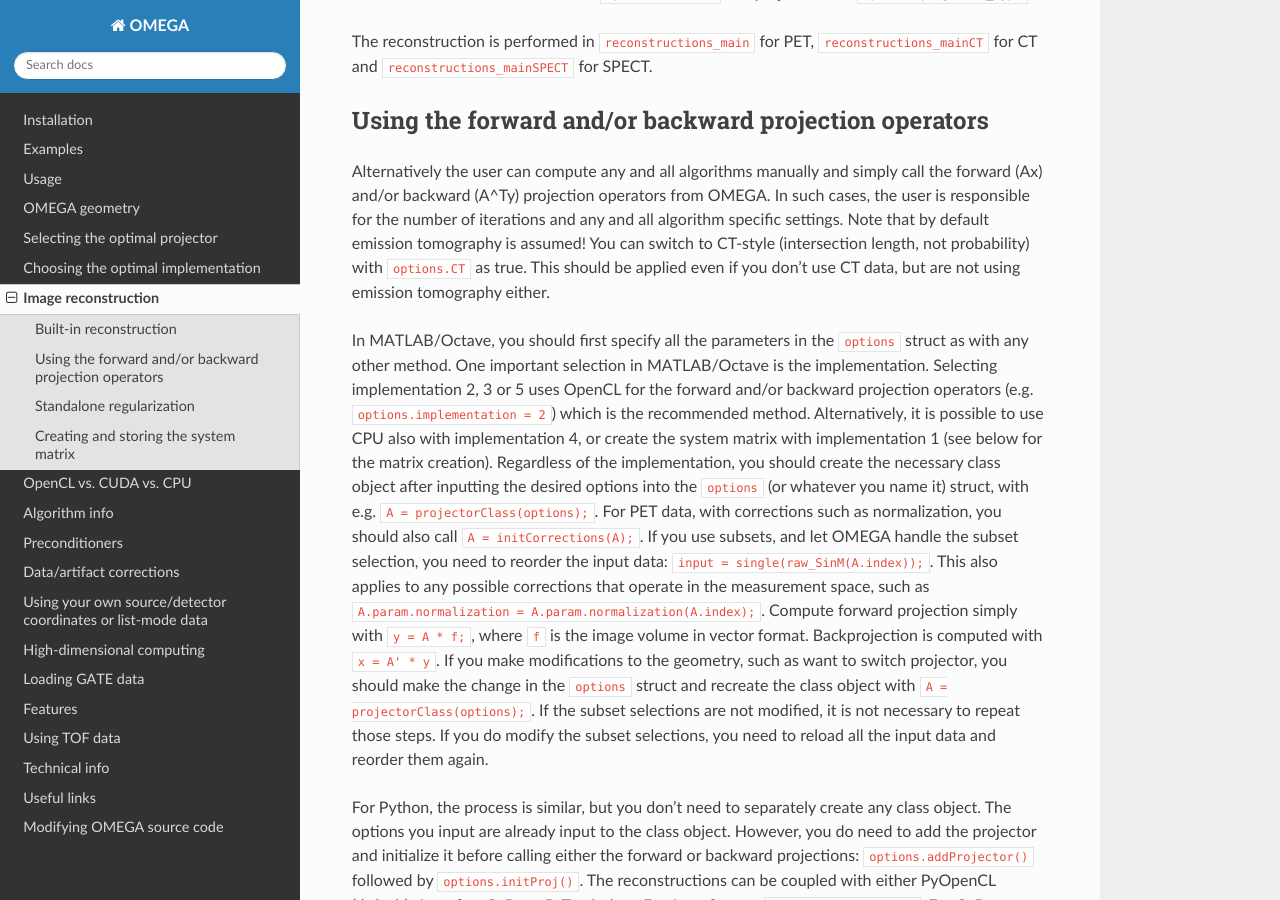
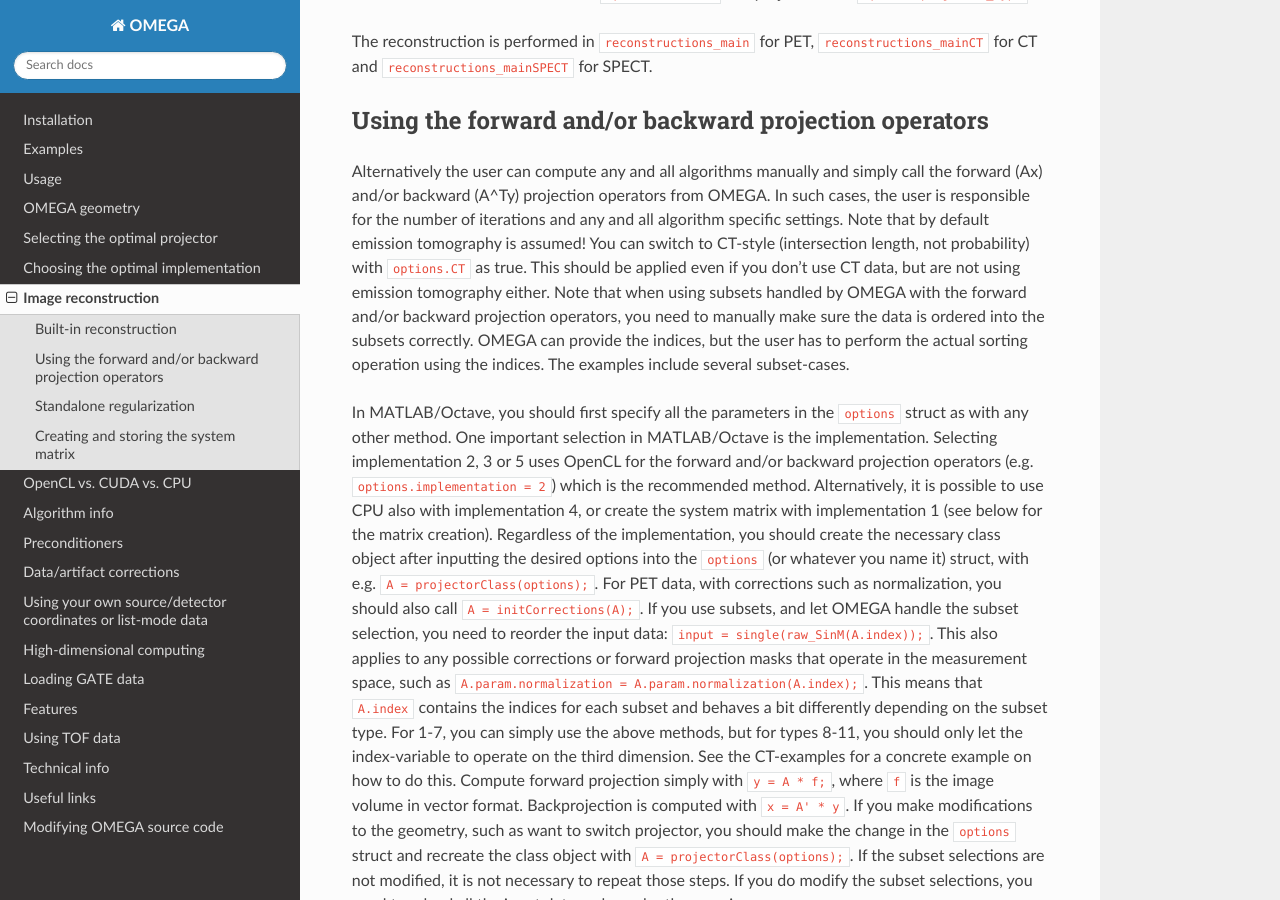
Before and after one commit to villekf/OMEGA-doc, a Sphinx documentation site: the page built from docs/source/reconstruction.rst, in a window 1280 px wide and 900 px high, scrolled down 826 px. Built offline with Sphinx 7.4.7 and the Read the Docs theme 3.1.0, drawn with Linux system fonts in a browser that asks for light colours.

Commit message:
Update reconstruction.rst

```diff
--- a/docs/source/reconstruction.rst
+++ b/docs/source/reconstruction.rst
@@ -24,22 +24,24 @@ Using the forward and/or backward projection operators
 
 Alternatively the user can compute any and all algorithms manually and simply call the forward (Ax) and/or backward (A^Ty) projection operators from OMEGA. In such cases, the user is responsible for the number of iterations and any and all algorithm
 specific settings. Note that by default emission tomography is assumed! You can switch to CT-style (intersection length, not probability) with ``options.CT`` as true. This should be applied even if you don't use CT data, but are not using emission
-tomography either.
+tomography either. Note that when using subsets handled by OMEGA with the forward and/or backward projection operators, you need to manually make sure the data is ordered into the subsets correctly. OMEGA can provide the indices, but the user has
+to perform the actual sorting operation using the indices. The examples include several subset-cases.
 
 In MATLAB/Octave, you should first specify all the parameters in the ``options`` struct as with any other method. One important selection in MATLAB/Octave is the implementation. Selecting implementation 2, 3 or 5 uses OpenCL for the forward and/or
 backward projection operators (e.g. ``options.implementation = 2``) which is the recommended method. Alternatively, it is possible to use CPU also with implementation 4, or create the system matrix with implementation 1 (see below for the matrix creation).
 Regardless of the implementation, you should create the necessary class object after inputting the desired options into the ``options`` (or whatever you name it) struct, with e.g. ``A = projectorClass(options);``. For PET data, with corrections such as
-normalization, you should also call ``A = initCorrections(A);``. If you use subsets, and let OMEGA handle the subset selection, you need to reorder the input data: ``input = single(raw_SinM(A.index));``. This also applies to any possible corrections that
-operate in the measurement space, such as ``A.param.normalization = A.param.normalization(A.index);``. Compute forward projection simply with ``y = A * f;``, where ``f`` is the image volume in vector format. Backprojection is computed with ``x = A' * y``.
-If you make modifications to the geometry, such as want to switch projector, you should make the change in the ``options`` struct and recreate the class object with ``A = projectorClass(options);``. If the subset selections are not modified, it is not
-necessary to repeat those steps. If you do modify the subset selections, you need to reload all the input data and reorder them again.
+normalization, you should also call ``A = initCorrections(A);``. If you use subsets, and let OMEGA handle the subset selection, you need to reorder the input data: ``input = single(raw_SinM(A.index));``. This also applies to any possible corrections or
+forward projection masks that operate in the measurement space, such as ``A.param.normalization = A.param.normalization(A.index);``. This means that ``A.index`` contains the indices for each subset and behaves a bit differently depending on the subset type.
+For 1-7, you can simply use the above methods, but for types 8-11, you should only let the index-variable to operate on the third dimension. See the CT-examples for a concrete example on how to do this. Compute forward projection simply with ``y = A * f;``,
+where ``f`` is the image volume in vector format. Backprojection is computed with ``x = A' * y``. If you make modifications to the geometry, such as want to switch projector, you should make the change in the ``options`` struct and recreate the class
+object with ``A = projectorClass(options);``. If the subset selections are not modified, it is not necessary to repeat those steps. If you do modify the subset selections, you need to reload all the input data and reorder them again.
 
-For Python, the process is similar, but you don't need to separately create any class object. The options you input are already input to the class object. However, you do need to add the projector and initialize it before calling either the forward or backward projections:
-``options.addProjector()`` followed by ``options.initProj()``. The reconstructions can be coupled with either PyOpenCL (default), Arrayfire, CuPy or PyTorch data. For Arrayfire, set ``options.useAF = True``. For CuPy, use ``options.useCUDA = True`` and ``options.useCuPy = True``.
-For PyTorch, use ``options.useCUDA = True`` and ``options.useTorch = True``. Call forward projection with ``y = options * f``, where ``f`` is either PyOpenCL buffer, Arrayfire array, CuPy array or PyTorch tensor. When using CuPy or PyTorch it is important
-to remember that OMEGA is column-major, while both are by default row-major! For CuPy, you can use Fortran-ordering like with NumPy, but with PyTorch you need to be extra careful. Note that ``options`` can be called as something else too (like ``A``).
-Backprojection is similarly with ``x = options.T() * y``. The input variables should be vectors. If you want to make modifications to the setup that is dependent of the ``options`` variable (or whatever its name is), you need to rerun the
-``options.addProjector()`` and ``options.initProj()`` steps.
+For Python, the process is similar, but you don't need to separately create any class object. The options you input are already input to the class object. However, you do need to add the projector and initialize it before calling either the forward or
+backward projections: ``options.addProjector()`` followed by ``options.initProj()``. The reconstructions can be coupled with either PyOpenCL (default), Arrayfire, CuPy or PyTorch data. For Arrayfire, set ``options.useAF = True``. For CuPy,
+use ``options.useCUDA = True`` and ``options.useCuPy = True``. For PyTorch, use ``options.useCUDA = True`` and ``options.useTorch = True``. Call forward projection with ``y = options * f``, where ``f`` is either PyOpenCL buffer, Arrayfire array,
+CuPy array or PyTorch tensor. When using CuPy or PyTorch it is important to remember that OMEGA is column-major, while both are by default row-major! For CuPy, you can use Fortran-ordering like with NumPy, but with PyTorch you need to be extra careful.
+Note that ``options`` can be called as something else too (like ``A``). Backprojection is similarly with ``x = options.T() * y``. The input variables should be vectors. If you want to make modifications to the setup that is dependent of the
+``options`` variable (or whatever its name is), you need to rerun the ``options.addProjector()`` and ``options.initProj()`` steps.
 
 Standalone regularization
 -------------------------
```
